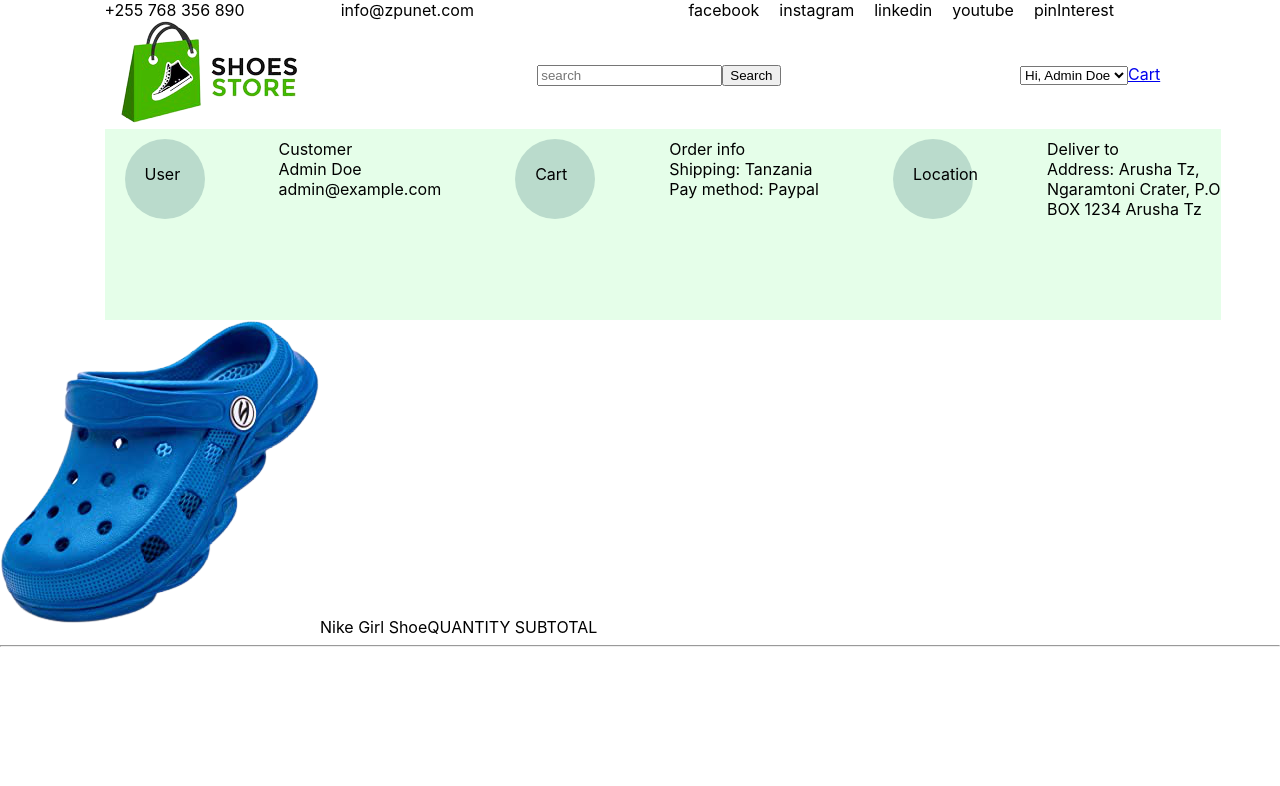
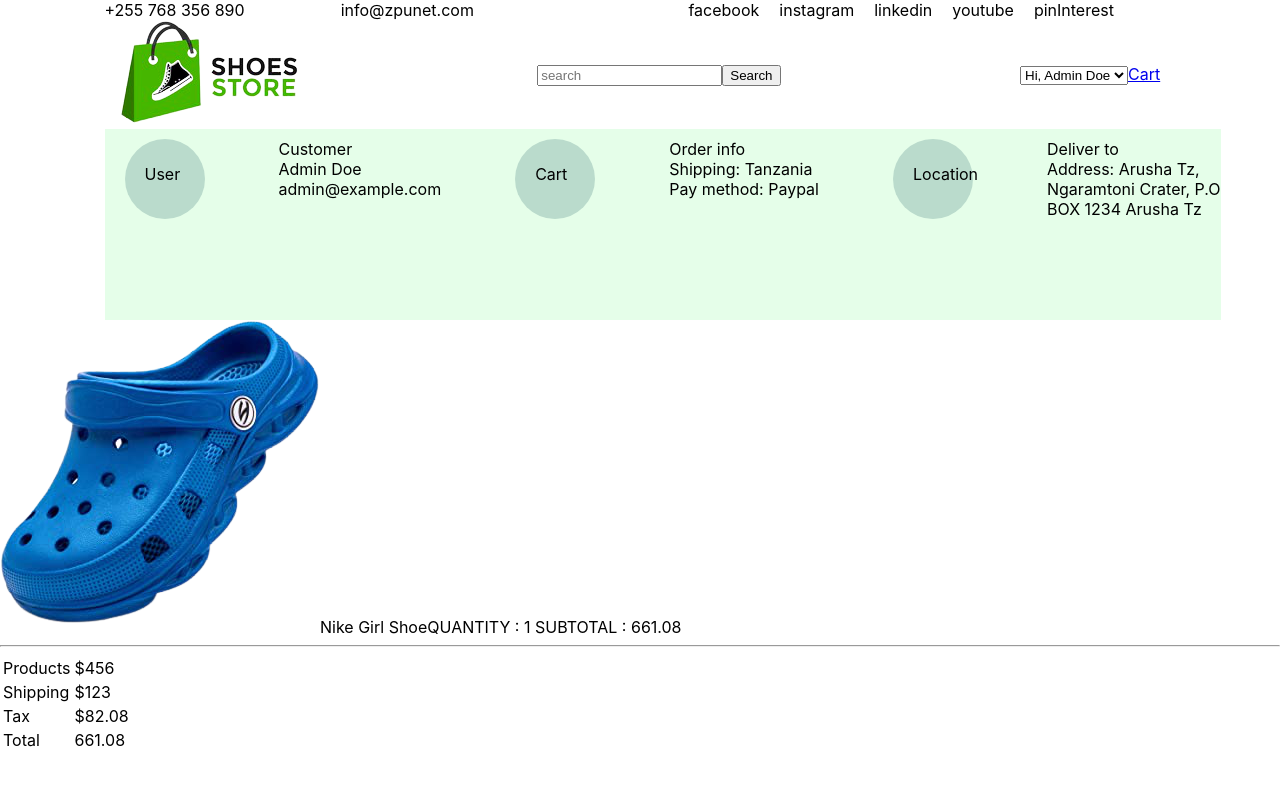
Before and after one commit to ArpitRituraj/FrontEndShoeShop, a React (Create React App) app in the folder shoeshop/: page /placeorder in a window 1280 px wide. Shown: the top 786 px of the page. Built offline with nearby package versions, Linux system fonts and the light colour scheme.

Commit message:
added tax, total and subtotal feature in arpit

```diff
--- a/shoeshop/src/App.js
+++ b/shoeshop/src/App.js
@@ -1,4 +1,4 @@
-import React from 'react';
+import React,{useState} from 'react';
 import logo from './logo.svg';
 import './App.css';
 import { BrowserRouter as Router, Routes, Route, Link } from 'react-router-dom';
@@ -14,9 +14,12 @@ import PlaceOrder from './Components/PlaceOrder';
 export const myContext = React.createContext();
 
 function App() {
+  const [price,totalPrice]=useState(456);
   const cartData={
     image:'/images/2.png',
-    productName:'Nike Girl Shoe'
+    productName:'Nike Girl Shoe',
+    productPrice:price,
+    priceChanged:totalPrice
   }
   return (
     <div>
--- a/shoeshop/src/Components/Login.js
+++ b/shoeshop/src/Components/Login.js
@@ -4,7 +4,6 @@ import Header from "./Header";
 import HeaderDown from "./HeaderDown";
 import { myContext } from "../App";
 const Login=()=>{
-const [price,totalPrice]=useState(456);
 const item=useContext(myContext);
     return(
         <div>
@@ -17,13 +16,13 @@ const item=useContext(myContext);
                   <img alt='Image' src={item.image}></img>
                   <span>{item.productName}</span>
                   <span> Quantity
-                      <select onChange={(e)=>totalPrice((e.target.value)* 456)}>
+                      <select onChange={(e)=>item.priceChanged((e.target.value)* 456)}>
                           <option>1</option>
                           <option>2</option>
                           <option>3</option>
                       </select>
                   </span>
-                  <span>SUBTOTAL : ${price}</span>
+                  <span>SUBTOTAL : ${item.productPrice}</span>
                   <Link to='/'>
                   <button>CONTINUE TO SHOPPING</button>
                   </Link>
--- a/shoeshop/src/Components/PlaceOrder.js
+++ b/shoeshop/src/Components/PlaceOrder.js
@@ -2,9 +2,15 @@ import Styles from '../CSS/header.module.css';
 import Header from './Header';
 import HeaderDown from './HeaderDown';
 import { myContext } from '../App';
-import { useContext } from 'react';
+import { useContext, useEffect, useRef, useState } from 'react';
 const PlaceOrder = () => {
     const item=useContext(myContext);
+    const shippingCharge=useRef(123);
+    const [tax,setTax]=useState(0.00);
+
+    useEffect(()=>{
+      setTax(parseFloat((item.productPrice)*0.18).toFixed(2))
+    },[item.productPrice])
     return (
         <div>
             <Header />
@@ -39,9 +45,29 @@ const PlaceOrder = () => {
             <div className='product-cart'>
                 <img alt='No Image' src={item.image}></img>
                 {item.productName}
-                QUANTITY
-                SUBTOTAL
+                QUANTITY : 1
+                SUBTOTAL : {item.productPrice +shippingCharge.current + parseFloat(tax)}
                 <hr/>
+                <table>
+                    <tbody>
+                        <tr>
+                            <td>Products</td>
+                            <td>${item.productPrice}</td>
+                        </tr>
+                        <tr>
+                            <td>Shipping</td>
+                            <td>${shippingCharge.current}</td>
+                        </tr>
+                        <tr>
+                            <td>Tax</td>
+                            <td>${tax}</td>
+                        </tr>
+                        <tr>
+                            <td>Total</td>
+                            <td>{item.productPrice +shippingCharge.current + parseFloat(tax)}</td>
+                        </tr>
+                    </tbody>
+                </table>
             </div>
         </div>
     )
```
